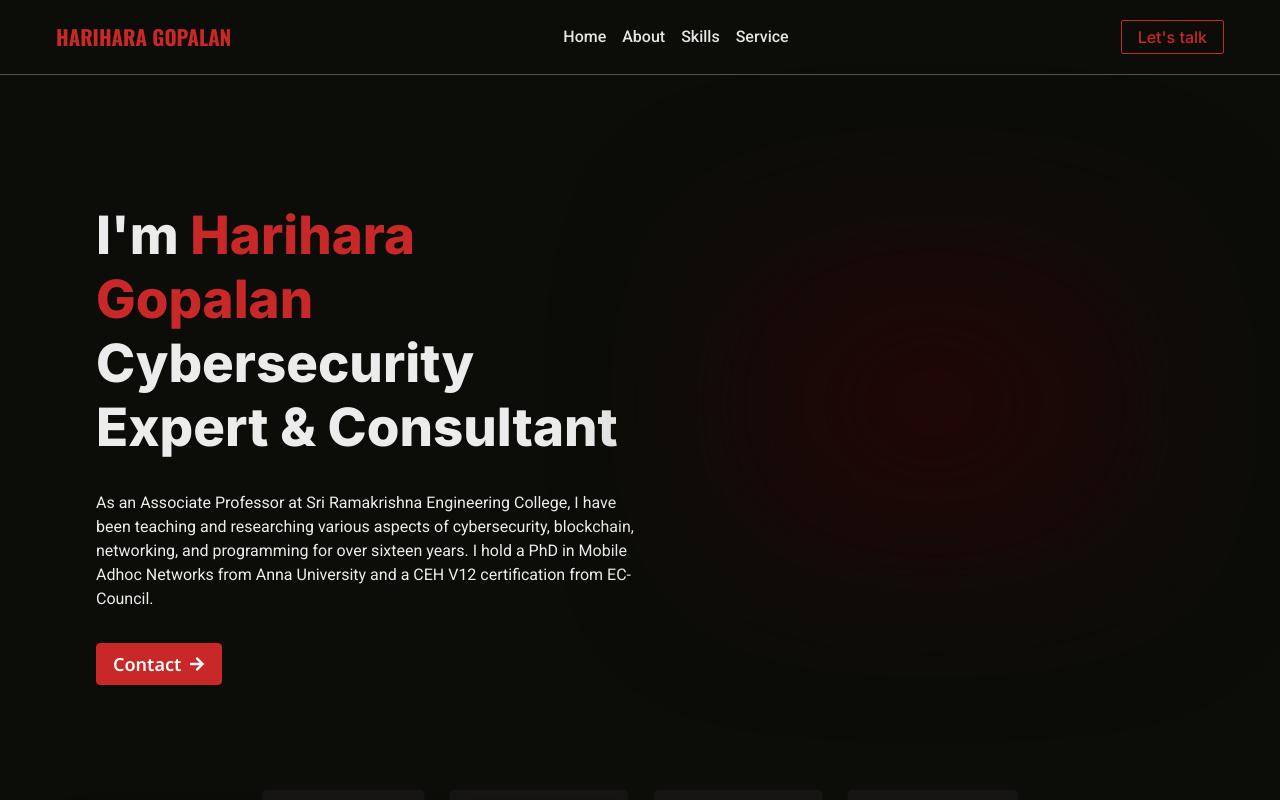
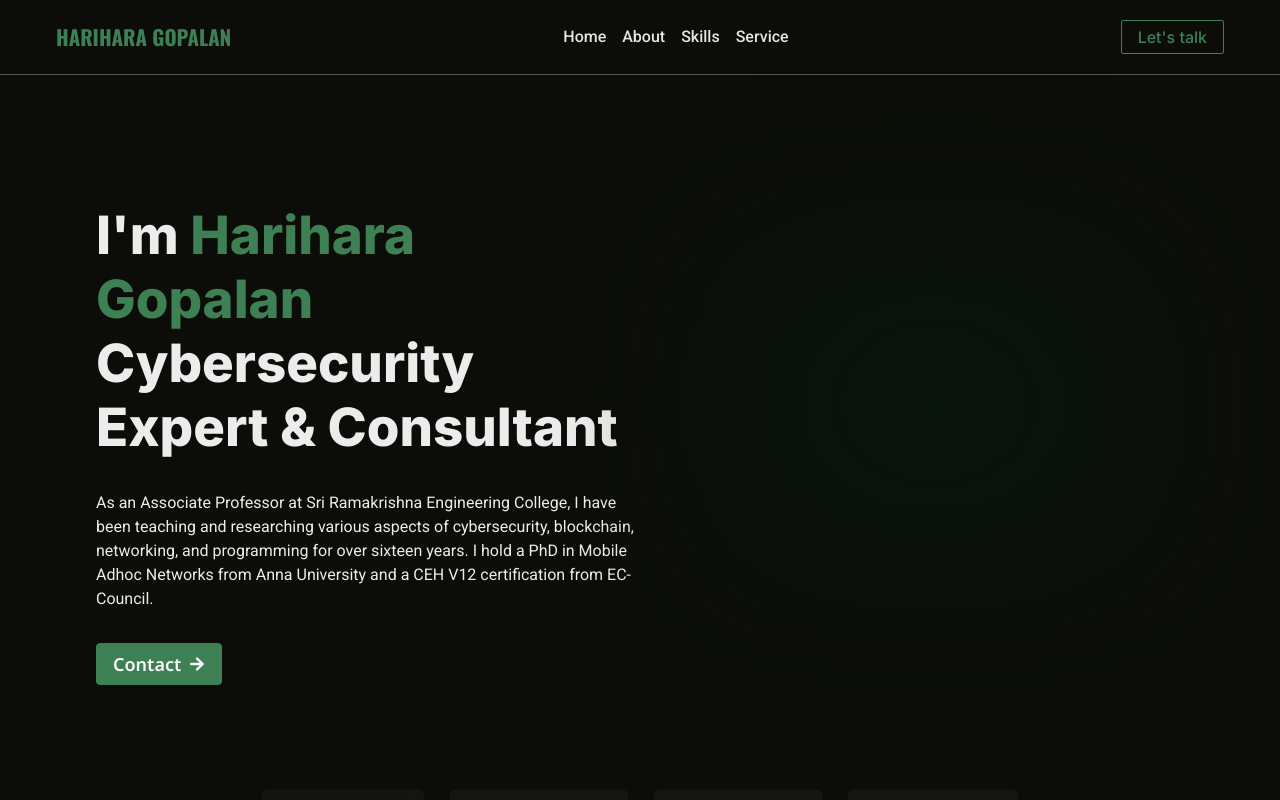
Before and after one commit to Nithishpandian/Portfolio-hariharagopalan, a Next.js app: page / in a window 1280 px wide. Shown: the top 800 px of the page. Built offline with nearby package versions, Linux system fonts and the light colour scheme.

Commit message:
changed color

```diff
--- a/src/components/home/Hero.tsx
+++ b/src/components/home/Hero.tsx
@@ -30,12 +30,12 @@ const Hero = () => {
           </p>
           <div>
             <button className=" font-Noto-sans flex items-center gap-2 hover:gap-4 duration-300 border border-primary rounded bg-primary text-stone-50 font-semibold py-1.5 px-4">
-              <span className=" text-lg">Contact</span> <FaArrowRight className="" />
+              <span className=" text-lg ">Contact</span> <FaArrowRight className="" />
             </button>
           </div>
         </div>
         <div className=" relative h-full">
-          <div className="absolute w-[500px] h-[400px] bg-gradient-radial blur-3xl z-0 from-[#240606] right-0 top-0"></div>
+          <div className="absolute w-[500px] h-[400px] bg-gradient-radial blur-3xl z-0 from-[#08160d] right-0 top-0"></div>
         </div>
       </div>
       <LogoContainer />
--- a/src/components/service/Service.tsx
+++ b/src/components/service/Service.tsx
@@ -26,7 +26,7 @@ export default Service;
 
 const ServiceCard = () => {
   return (
-    <div className="group cursor-pointer duration-500 flex flex-col gap-3 bg-gradient-to-br from-stone-900 to-stone-800 shadow-lg border border-stone-700 hover:border-stone-500 backdrop-filter backdrop-blur-lg bg-opacity-30 px-6 py-6 rounded-md h-full w-full">
+    <div className=" group cursor-pointer duration-500 flex flex-col gap-3 bg-gradient-to-br from-stone-900 to-stone-800 shadow-lg border border-stone-700 hover:border-stone-500 backdrop-filter backdrop-blur-lg bg-opacity-30 px-6 py-6 rounded-md h-full w-full">
       <div className=" flex justify-between items-center">
         <h1 className=" text-stone-200 text-2xl font-bold">Network Security</h1>
         <p className=" text-stone-400 flex justify-end">
--- a/src/components/testimonials/Testimonials.tsx
+++ b/src/components/testimonials/Testimonials.tsx
@@ -5,7 +5,7 @@ import indiaFlag from "../../assets/india-flag.png";
 const Testimonials = () => {
   return (
     <div className=" grid grid-cols-4 grid-rows-2 gap-4 items-center justify-between px-10 pt-20 pb-24 relative">
-      <div className="absolute w-full h-[500px] bg-gradient-radial blur-3xl z-0 from-[#050000] right-0 top-[20%]"></div>
+      <div className="absolute w-full h-[500px] bg-gradient-radial blur-3xl z-0 from-[#030805] right-0 top-[20%]"></div>
       <div className=" group hover:border-stone-500 hover:rounded duration-500 flex flex-col gap-5 col-span-2 bg-gradient-to-tr from-stone-900 to-stone-800 shadow-lg border border-stone-700 backdrop-filter backdrop-blur-lg bg-opacity-30 px-5 py-5 rounded-md h-full w-full cursor-pointer">
         <div className=" flex items-center gap-3">
           <Image
--- a/tailwind.config.ts
+++ b/tailwind.config.ts
@@ -15,7 +15,8 @@ const config: Config = {
       },
       colors: {
         "primary-black":"#0C0D08",
-        "primary":"#C92828",
+        // "primary":"#C92828",
+        "primary":"#3d8054",
       },
       fontFamily: {
         "Noto-sans": ["Noto Sans", "sans-serif"],
```
